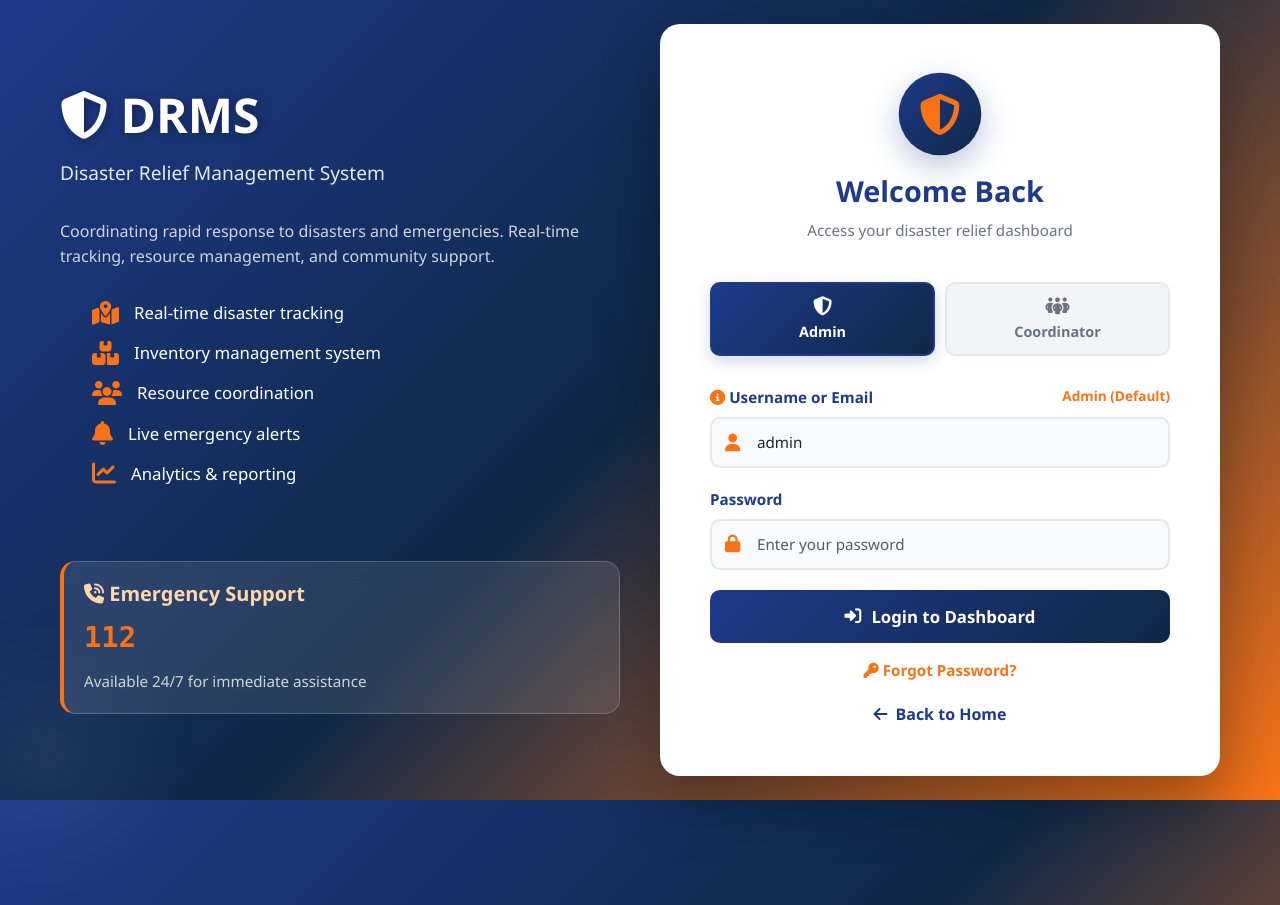
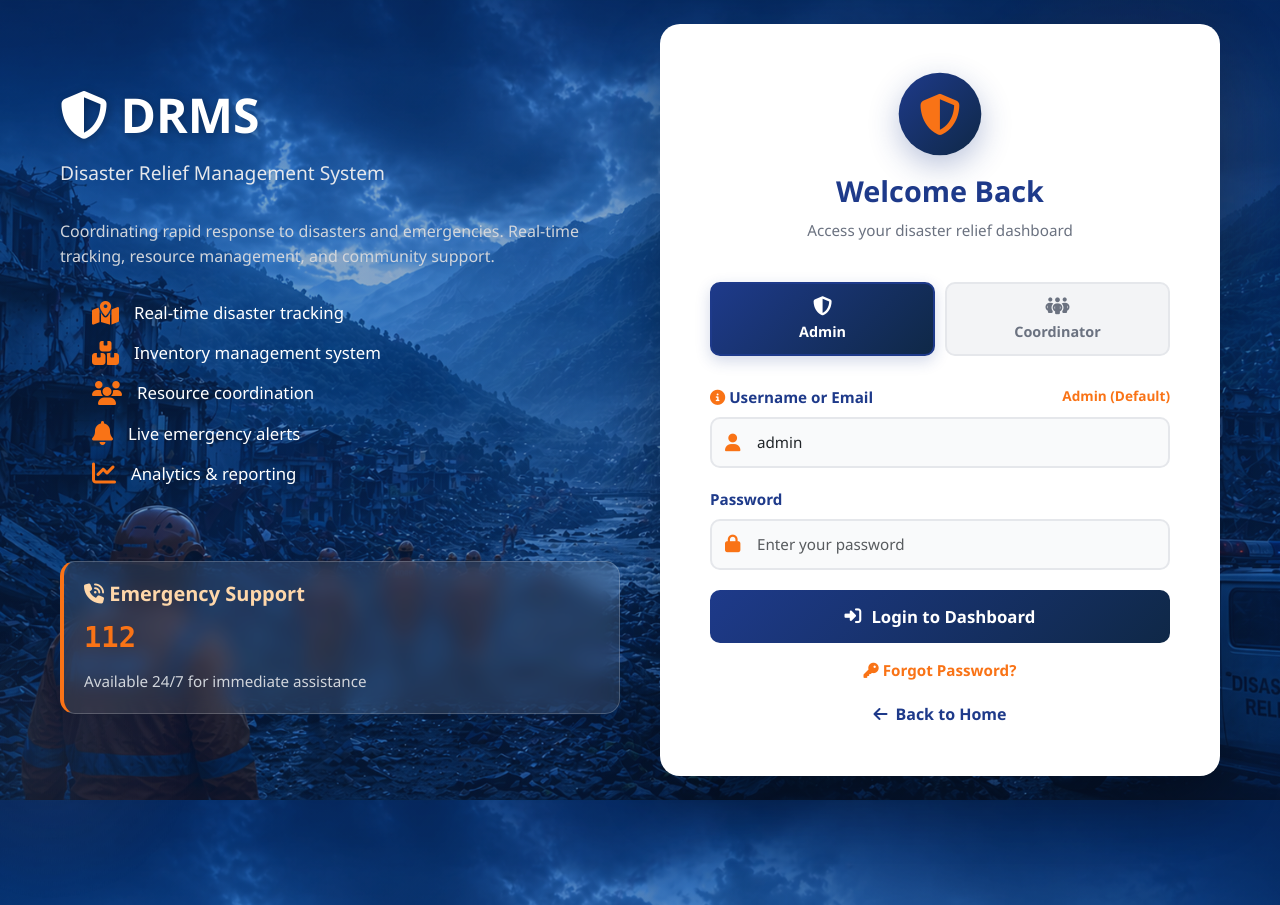
Before and after one commit to Navin248/DMS, a PHP site: page /login.php in a window 1280 px wide; the page is wider, and only the part inside the window is pictured. Run offline with PHP 8.4, Linux system fonts and the light colour scheme.

Commit message:
style: set disaster relief image as login background

```diff
--- a/includes/sidebar.php
+++ b/includes/sidebar.php
@@ -7,6 +7,7 @@ $current_user = isset($_SESSION['role']) ? $_SESSION['role'] : 'user';
         font-size: 1.25rem !important;
         padding: 0.75rem 1rem !important;
     }
+
     nav.bg-dark ul li a i {
         font-size: 1.25rem !important;
     }
--- a/login.php
+++ b/login.php
@@ -85,7 +85,8 @@ if ($_SERVER['REQUEST_METHOD'] == 'POST') {
 
         body {
             font-family: 'Segoe UI', Tahoma, Geneva, Verdana, sans-serif;
-            background: linear-gradient(135deg, #1E3A8A 0%, #0f2847 50%, #F97316 100%);
+            background: linear-gradient(rgba(15, 40, 71, 0.3), rgba(15, 40, 71, 0.3)), url('assets/images/login-bg.png') no-repeat center center fixed;
+            background-size: cover;
             min-height: 100vh;
             display: flex;
             justify-content: center;
```
Also changed, not shown: assets/images/login-bg.png (added).
